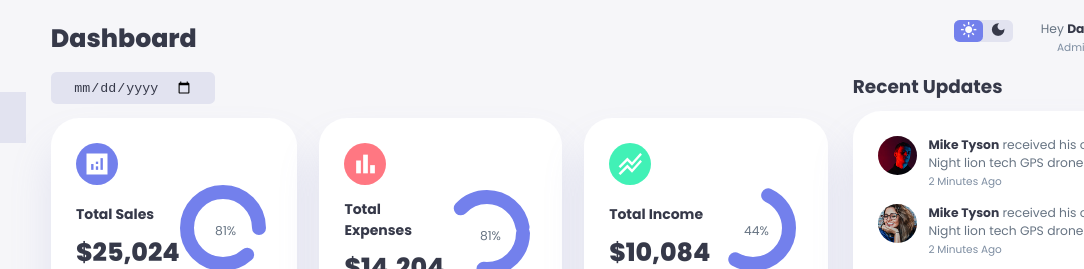
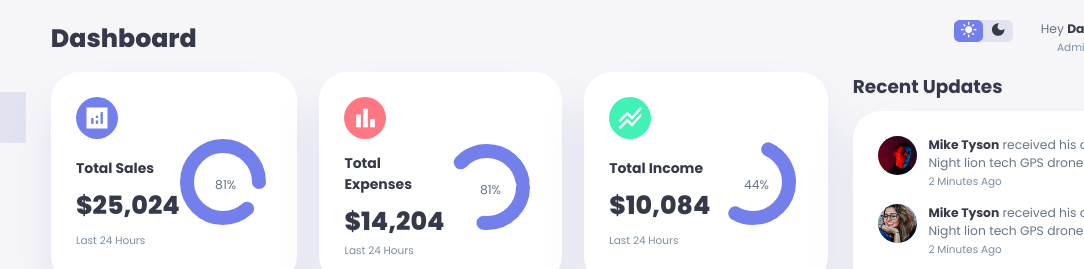
Before and after one commit to CodeJomar/UTP-ProyectoFinal-Integrador, a plain HTML site: page index.html in a window 1280 px wide. Shown: the top 269 px of the page, 196-1280 px from the left. Drawn offline with Linux system fonts and the light colour scheme.

Commit message:
cambio en el header, quite el input

```diff
--- a/index.html
+++ b/index.html
@@ -94,10 +94,6 @@
 
     <main class="main-JE">
       <h1 class="h1-JE">Dashboard</h1>
-
-      <div class="date-JE">
-        <input type="date">
-      </div>
 
       <!-- INICIO DEL CONTENEDOR DE LAS TARJETAS DE ARRIBA DEL DASHBOARD -->
 
```
